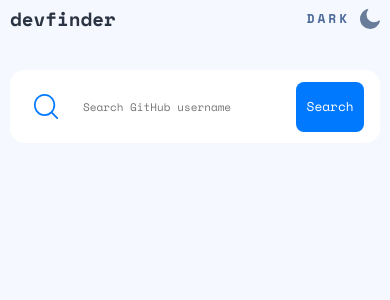
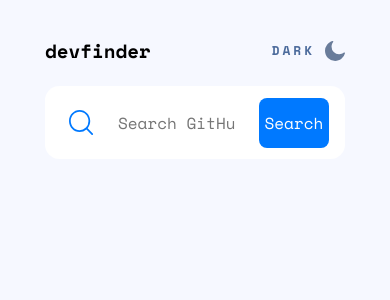
Before and after one commit to yasincandev/github-user-search-app, a React (Create React App) app: page / in a window 390 px wide. Shown: the top 300 px of the page. Built offline with nearby package versions, Linux system fonts and the light colour scheme.

Commit message:
css changes

```diff
--- a/src/App.jsx
+++ b/src/App.jsx
@@ -49,8 +49,10 @@ function App() {
   return (
     <div className={darkMode ? "App AppDark" : "App AppLight"}>
       <div className="container">
-        <div className="header__search__container">
+        <div className="header__container">
           <Header darkMode={darkMode} handleDarkMode={handleDarkMode} />
+        </div>
+        <div className="main__container">
           <Search
             handleChange={handleChange}
             getUser={getUser}
@@ -59,8 +61,6 @@ function App() {
             user={user}
             errorText={errorText}
           />
-        </div>
-        <div className="user__card__container">
           {user && <UserCard user={user} darkMode={darkMode} />}
         </div>
       </div>
--- a/src/components/Header.css
+++ b/src/components/Header.css
@@ -50,7 +50,7 @@
 
 @media screen and (max-width: 768px) {
   .header {
-    gap: 1rem;
+    gap: 16px;
   }
 
   .header__title {
@@ -61,3 +61,13 @@
     font-size: 0.8rem;
   }
 }
+
+@media screen and (max-width: 480px) {
+  .header__title {
+    font-size: 1.2rem;
+  }
+
+  .theme__button {
+    font-size: 0.8rem;
+  }
+}
--- a/src/components/Search.css
+++ b/src/components/Search.css
@@ -70,12 +70,17 @@
     width: 100%;
   }
 
-  .search__input {
-    font-size: 11px;
+  .search__input__container {
+    width: 100%;
   }
 
-  .search__button {
-    width: 100px;
-    font-size: 0.8rem;
+  .search__input {
+    width: 100%;
   }
 }
+
+@media screen and (max-width: 480px) {
+  .search__input {
+    width: 100%;
+  }
+}
--- a/src/components/UserCard.css
+++ b/src/components/UserCard.css
@@ -146,16 +146,20 @@
   .user__card {
     flex-direction: column;
     gap: 1rem;
+    padding: 1rem;
   }
 
   .user__card__image {
-    margin: 0 auto;
     width: 100px;
-    height: 100px;
+    height: 80px;
   }
 
   .user__card__info {
-    width: 100%;
+    gap: 1rem;
+  }
+
+  .user__card__joined_date {
+    font-size: 0.6rem;
   }
 
   .user__card__name {
@@ -163,73 +167,49 @@
   }
 
   .user__card__stats {
-    gap: 1rem;
+    padding: 1rem;
   }
 
-  .user__card__stats__detail {
-    width: 100%;
+  .user__card__stats__detail__text {
+    font-size: 0.8rem;
+  }
+
+  .user__card__stats__detail__numbers {
+    font-size: 1.2rem;
   }
 
   .user__card__extra__informations {
-    flex-direction: column;
+    grid-template-columns: repeat(1, 1fr);
   }
 }
-@media screen and (max-width: 500px) {
+
+@media screen and (max-width: 480px) {
   .user__card {
-    flex-direction: column;
-    gap: 1rem;
+    padding: 0.5rem;
   }
 
   .user__card__image {
-    margin: 0 auto;
-    width: 100px;
-    height: 100px;
+    width: 80px;
+    height: 60px;
   }
 
-  .user__card__info {
-    width: 100%;
+  .user__card__joined_date {
+    font-size: 0.5rem;
   }
 
   .user__card__name {
-    font-size: 1.2rem;
+    font-size: 1rem;
   }
 
   .user__card__stats {
+    padding: 0.5rem;
   }
 
-  .user__card__stats__detail {
-    width: 100%;
+  .user__card__stats__detail__text {
+    font-size: 0.6rem;
   }
 
-  .user__card__extra__informations {
-    width: 100%;
-    display: flex;
-    flex-direction: column;
+  .user__card__stats__detail__numbers {
+    font-size: 1rem;
   }
 }
-
-@media screen and (max-width: 350px) {
-  .user__card {
-    flex-direction: column;
-    gap: 1rem;
-  }
-
-  .user__card__info {
-    width: 100%;
-  }
-
-  .user__card__name {
-    font-size: 1.2rem;
-  }
-
-  .user__card__stats {
-    padding: 0.5rem 1rem;
-    width: 100%;
-  }
-
-  .user__card__extra__informations {
-    width: 100%;
-    display: flex;
-    flex-direction: column;
-  }
-}
--- a/src/index.css
+++ b/src/index.css
@@ -23,22 +23,6 @@
   box-sizing: border-box;
   font-family: "Space Mono", monospace;
 }
-
-body {
-  font-family: "Poppins", sans-serif;
-  background-color: var(--white);
-  color: var(--black);
-  transition: background-color var(--duration), color var(--duration);
-}
-
-.App {
-  height: 100vh;
-  width: 100vw;
-  display: flex;
-  flex-direction: column;
-  align-items: center;
-}
-
 .AppLight {
   background-color: var(--white);
 }
@@ -47,64 +31,69 @@ body {
   background-color: var(--darkGray);
 }
 
+body {
+  width: 100vw;
+  height: 100vh;
+}
+
+.App {
+  width: 100%;
+  height: 100vh;
+  display: flex;
+  flex-direction: column;
+  align-items: center;
+  margin: 0 auto;
+  padding: 2rem;
+  gap: 36px;
+}
+
 .container {
+  max-width: 732px;
+  width: 100%;
   display: flex;
   flex-direction: column;
   align-items: center;
   gap: 1rem;
-  max-width: 1000px;
-  width: 100%;
-  height: 100%;
-  padding: 0 20px;
-  overflow: hidden;
 }
 
-.header__search__container {
+.header__container {
   display: flex;
-  flex-direction: column;
   align-items: center;
-  justify-content: center;
-  gap: 2rem;
+  justify-content: space-between;
   width: 100%;
 }
 
-.user__card__container {
+.main__container {
+  width: 100%;
   display: flex;
   flex-direction: column;
-  align-items: center;
-  width: 100%;
+  gap: 16px;
 }
 
 @media screen and (max-width: 768px) {
-  .App {
-    width: 100%;
-    height: 100vh;
-    overflow: hidden;
+  .header__container {
+    gap: 16px;
+  }
+
+  .main__container {
+    gap: 8px;
+  }
+
+  .container {
+    max-width: 450px;
   }
 }
 
-@media screen and (max-width: 500px) {
-  .App {
-    width: 100%;
-    height: 100vh;
-    overflow: hidden;
+@media screen and (max-width: 480px) {
+  .header__container {
+    gap: 8px;
+  }
+
+  .main__container {
+    gap: 4px;
   }
 
   .container {
-    padding: 0 10px;
-    overflow: hidden;
+    max-width: 300px;
   }
 }
-
-@media screen and (max-width: 300px) {
-  .App {
-    min-width: 100%;
-    min-height: 100vh;
-    overflow: hidden;
-  }
-
-  .container {
-    padding: 0 10px;
-    overflow: hidden;
-  }
-}
```
